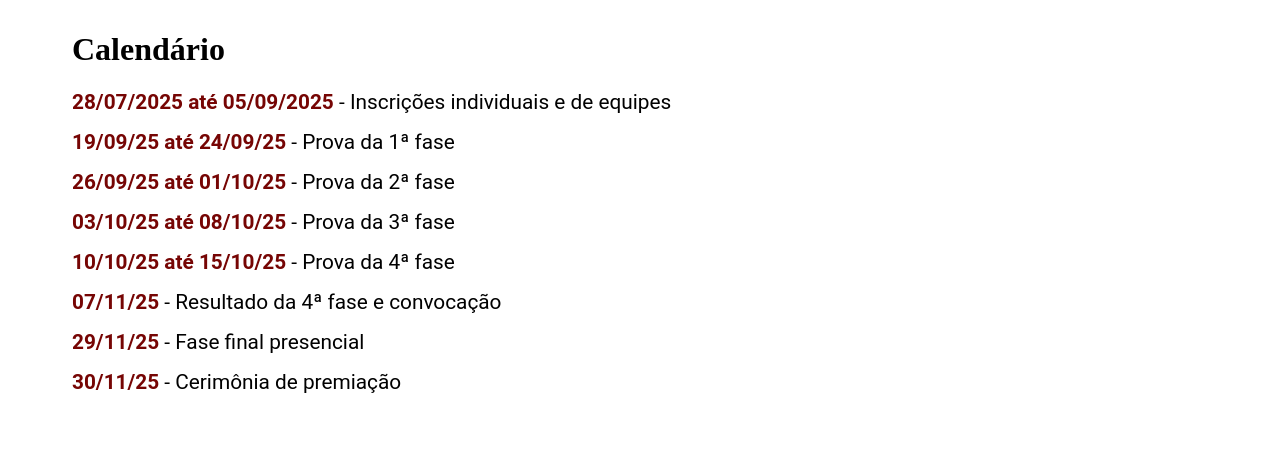
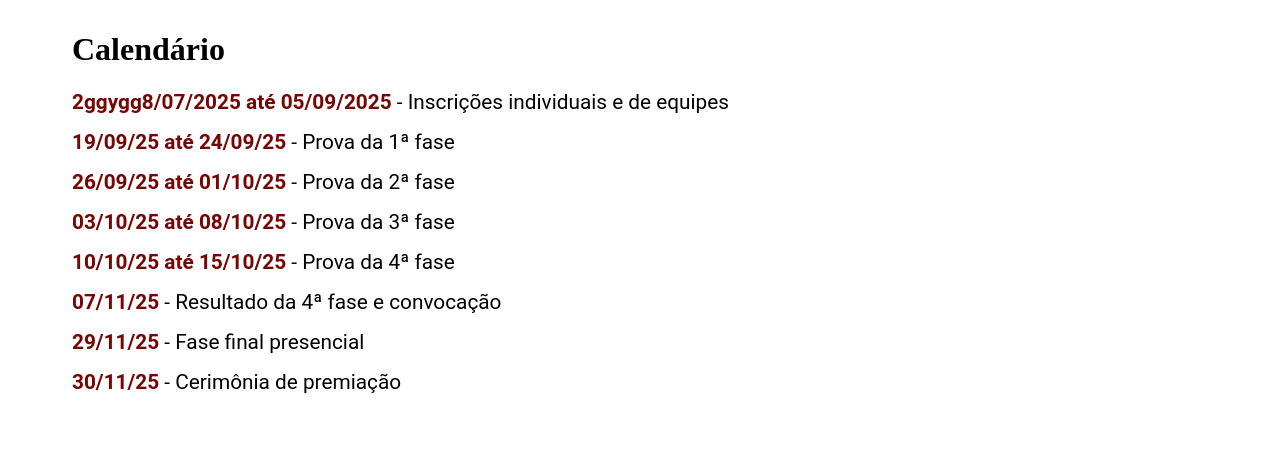
Before and after one commit to BrunnoOliveira-dev/tcc-dhpb, a website: page public/pages/calendario.html in a window 1280 px wide. Shown: the part 112-584 px from the top of the page. Drawn offline with Linux system fonts and the light colour scheme.

Commit message:
vytybunm

```diff
--- a/public/pages/calendario.html
+++ b/public/pages/calendario.html
@@ -19,7 +19,7 @@
   <main class="content">
     <h1>Calendário</h1>
     <ul class="timeline">
-      <li><span class="date">28/07/2025 até 05/09/2025</span> - Inscrições individuais e de equipes</li>
+      <li><span class="date">2ggygg8/07/2025 até 05/09/2025</span> - Inscrições individuais e de equipes</li>
       <li><span class="date">19/09/25 até 24/09/25</span> - Prova da 1ª fase</li>
       <li><span class="date">26/09/25 até 01/10/25</span> - Prova da 2ª fase</li>
       <li><span class="date">03/10/25 até 08/10/25</span> - Prova da 3ª fase</li>
```
